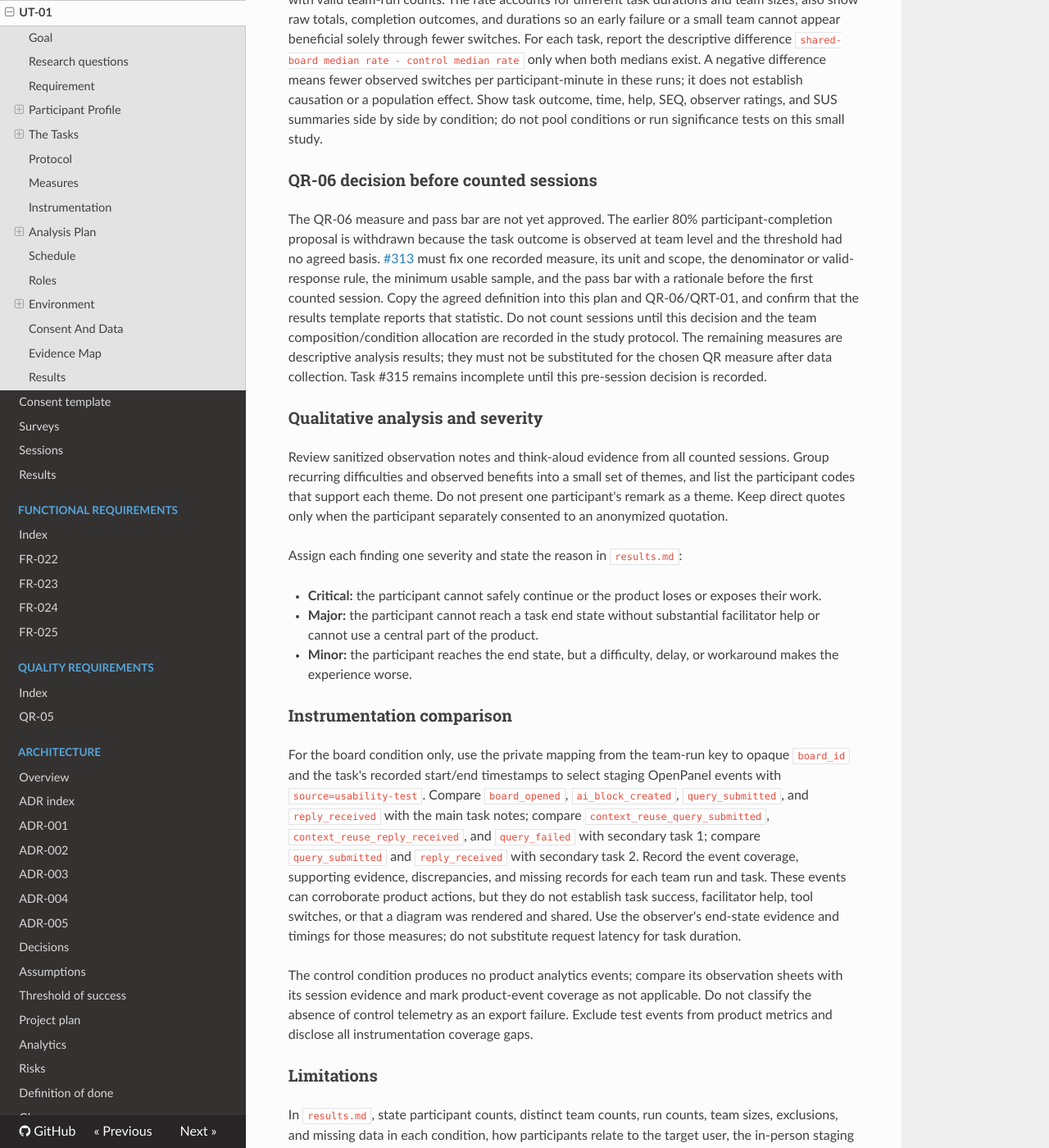
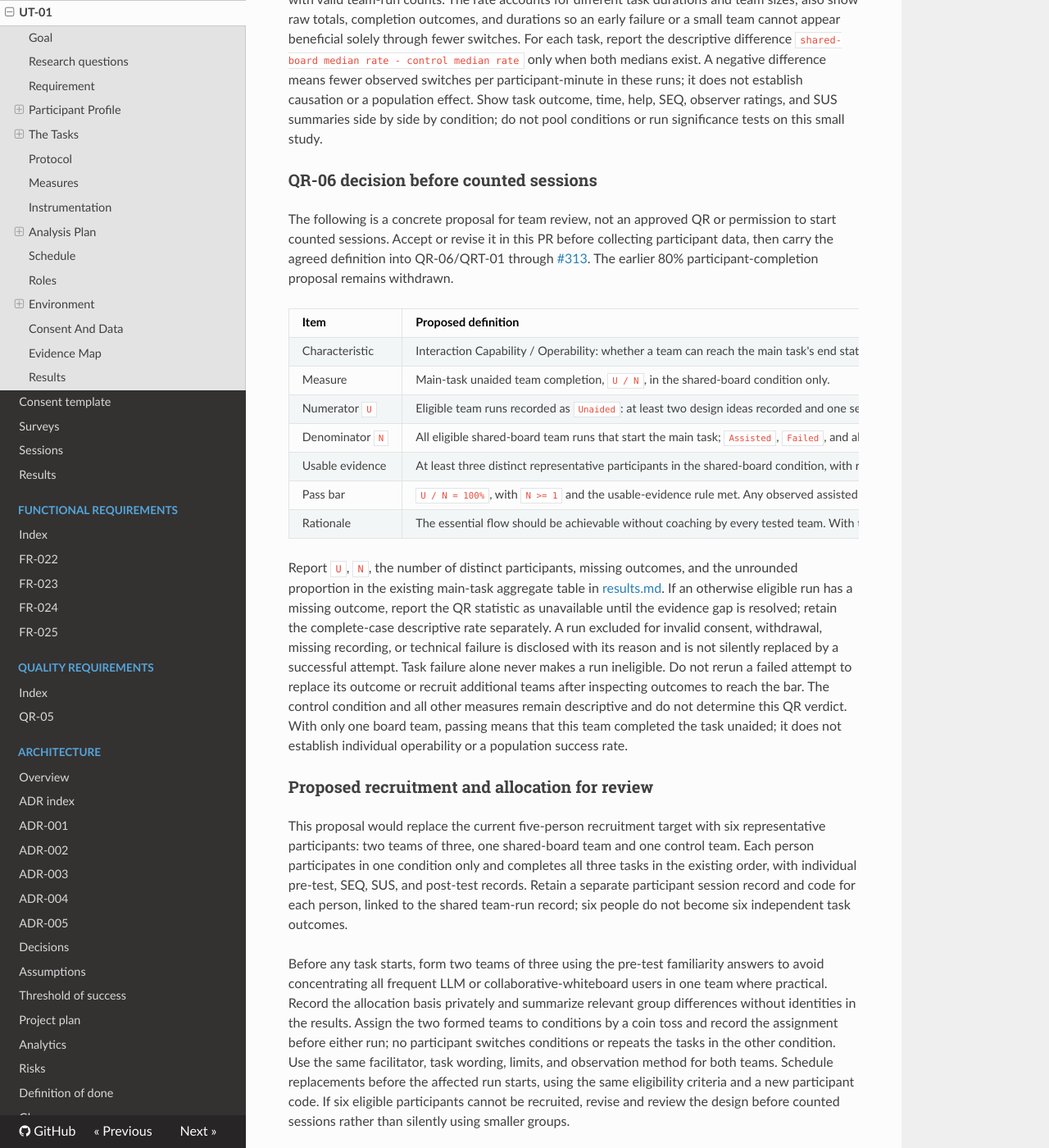
Before and after one commit to WellMadeTeam/workspace-ai-03, an MkDocs documentation site: the page built from docs/usability-tests/ut-01/README.md, in a window 1280 px wide and 1400 px high, scrolled down 6194 px. Shown: the whole window at 82% size. Built offline with MkDocs 1.6.1, drawn with Linux system fonts in a browser that asks for light colours; nearby versions of some CDN libraries; some of the changed text lies outside the part shown.

Commit message:
docs(usability): propose allocation and acceptance bar

```diff
--- a/docs/usability-tests/ut-01/README.md
+++ b/docs/usability-tests/ut-01/README.md
@@ -208,13 +208,51 @@ Show task outcome, time, help, SEQ, observer ratings, and SUS summaries side by
 
 ### QR-06 decision before counted sessions
 
-The QR-06 measure and pass bar are not yet approved.
-The earlier 80% participant-completion proposal is withdrawn because the task outcome is observed at team level and the threshold had no agreed basis.
-[#313](https://github.com/WellMadeTeam/workspace-ai-03/issues/313) must fix one recorded measure, its unit and scope, the denominator or valid-response rule, the minimum usable sample, and the pass bar with a rationale before the first counted session.
-Copy the agreed definition into this plan and QR-06/QRT-01, and confirm that the results template reports that statistic.
-Do not count sessions until this decision and the team composition/condition allocation are recorded in the study protocol.
-The remaining measures are descriptive analysis results; they must not be substituted for the chosen QR measure after data collection.
-Task #315 remains incomplete until this pre-session decision is recorded.
+The following is a concrete proposal for team review, not an approved QR or permission to start counted sessions.
+Accept or revise it in this PR before collecting participant data, then carry the agreed definition into QR-06/QRT-01 through [#313](https://github.com/WellMadeTeam/workspace-ai-03/issues/313).
+The earlier 80% participant-completion proposal remains withdrawn.
+
+| Item | Proposed definition |
+| --- | --- |
+| Characteristic | Interaction Capability / Operability: whether a team can reach the main task's end state without facilitator help. |
+| Measure | Main-task unaided team completion, `U / N`, in the shared-board condition only. |
+| Numerator `U` | Eligible team runs recorded as `Unaided`: at least two design ideas recorded and one selected within 30 minutes, without facilitator help. |
+| Denominator `N` | All eligible shared-board team runs that start the main task; `Assisted`, `Failed`, and abandoned attempts remain in the denominator. |
+| Usable evidence | At least three distinct representative participants in the shared-board condition, with required consent and recordings, and a recorded main-task outcome for every eligible started run. Missing outcomes prevent a verdict; they are not silently dropped. |
+| Pass bar | `U / N = 100%`, with `N >= 1` and the usable-evidence rule met. Any observed assisted or failed run prevents passing. |
+| Rationale | The essential flow should be achievable without coaching by every tested team. With the proposed single board team, the criterion is deliberately binary; a fractional percentage would imply more precision than the sample supports. This is a proposed acceptance target, not an empirical benchmark. |
+
+Report `U`, `N`, the number of distinct participants, missing outcomes, and the unrounded proportion in the existing main-task aggregate table in [results.md](results.md).
+If an otherwise eligible run has a missing outcome, report the QR statistic as unavailable until the evidence gap is resolved; retain the complete-case descriptive rate separately.
+A run excluded for invalid consent, withdrawal, missing recording, or technical failure is disclosed with its reason and is not silently replaced by a successful attempt.
+Task failure alone never makes a run ineligible.
+Do not rerun a failed attempt to replace its outcome or recruit additional teams after inspecting outcomes to reach the bar.
+The control condition and all other measures remain descriptive and do not determine this QR verdict.
+With only one board team, passing means that this team completed the task unaided; it does not establish individual operability or a population success rate.
+
+### Proposed recruitment and allocation for review
+
+This proposal would replace the current five-person recruitment target with six representative participants: two teams of three, one shared-board team and one control team.
+Each person participates in one condition only and completes all three tasks in the existing order, with individual pre-test, SEQ, SUS, and post-test records.
+Retain a separate participant session record and code for each person, linked to the shared team-run record; six people do not become six independent task outcomes.
+
+Before any task starts, form two teams of three using the pre-test familiarity answers to avoid concentrating all frequent LLM or collaborative-whiteboard users in one team where practical.
+Record the allocation basis privately and summarize relevant group differences without identities in the results.
+Assign the two formed teams to conditions by a coin toss and record the assignment before either run; no participant switches conditions or repeats the tasks in the other condition.
+Use the same facilitator, task wording, limits, and observation method for both teams.
+Schedule replacements before the affected run starts, using the same eligibility criteria and a new participant code.
+If six eligible participants cannot be recruited, revise and review the design before counted sessions rather than silently using smaller groups.
+
+This allocation provides three product users for the manual QR test and equally sized groups for a descriptive comparison, but only one independent team per condition.
+Differences in team composition, prior familiarity, and group dynamics remain confounded with condition; no causal advantage of the product can be inferred.
+The course defines individual participant outcomes, while the current team tasks supply shared outcomes; the team must confirm this adaptation with the customer/instructor and record any required deviation before treating the design as course-complete.
+
+### Approval and freeze
+
+The reviewer should explicitly accept or amend the six-person allocation, the team-level outcome adaptation, and the proposed QR scope and bar.
+Once agreed, update Recruitment target and Protocol to the accepted allocation, synchronize QR-06/QRT-01 in #313, and record the accepted plan revision before the first counted session.
+Until then, these sections remain proposals and #315 remains open.
+No threshold or allocation may be changed after inspecting participant outcomes to obtain a passing result.
 
 ### Qualitative analysis and severity
 
```
